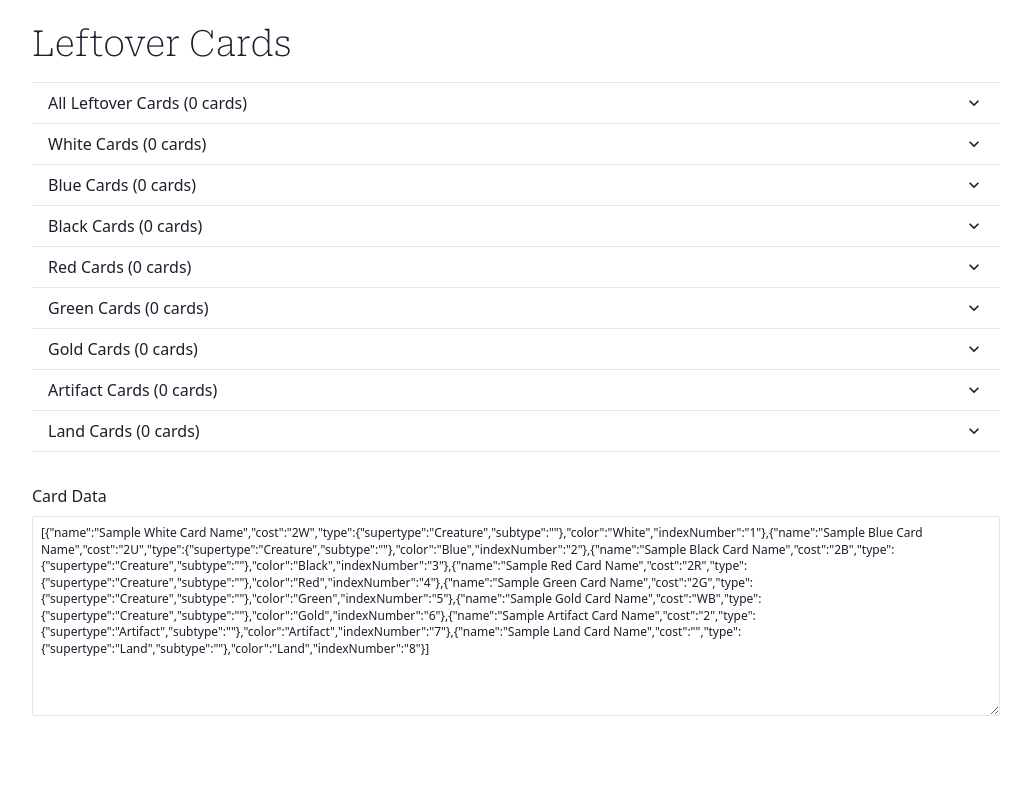
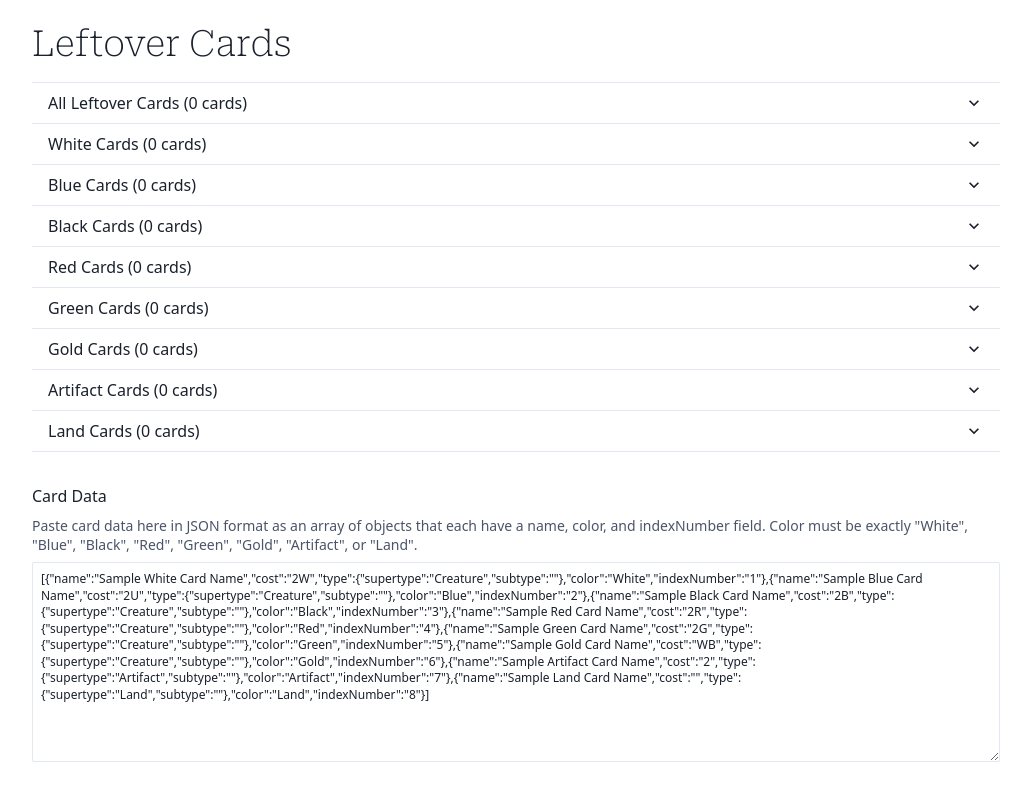
Before and after one commit to selena-groh/magic-packer, a Next.js app: page / in a window 1280 px wide. Shown: the part 884-1684 px from the top of the page, without its empty margins (124-1155 px from the left). Built offline with nearby package versions, Linux system fonts and the light colour scheme.

Commit message:
add better help text and error handling for data upload

```diff
--- a/components/CardDataUploader.js
+++ b/components/CardDataUploader.js
@@ -1,4 +1,9 @@
-import { FormControl, FormLabel, Textarea } from "@chakra-ui/react";
+import {
+  FormControl,
+  FormHelperText,
+  FormLabel,
+  Textarea,
+} from "@chakra-ui/react";
 
 const CardDataUploader = ({ cardData, updateCardData }) => {
   let handleInputChange = (e) => {
@@ -9,10 +14,14 @@ const CardDataUploader = ({ cardData, updateCardData }) => {
   return (
     <FormControl my="32px">
       <FormLabel>Card Data</FormLabel>
+      <FormHelperText mb="8px">
+        Paste card data here in JSON format as an array of objects that each
+        have a name, color, and indexNumber field. Color must be exactly
+        "White", "Blue", "Black", "Red", "Green", "Gold", "Artifact", or "Land".
+      </FormHelperText>
       <Textarea
         value={JSON.stringify(cardData)}
         onChange={handleInputChange}
-        placeholder="Paste card data here in JSON format."
         size="xs"
         resize="vertical"
         height="200px"
--- a/components/ControlledNumberInput.js
+++ b/components/ControlledNumberInput.js
@@ -12,7 +12,9 @@ const ControlledNumberInput = ({ label, name, value, updateValue }) => {
     <div>
       <FormLabel>{label}</FormLabel>
       <NumberInput
-        onChange={(valueString) => updateValue(parseInt(valueString))}
+        onChange={(valueString) =>
+          updateValue(valueString ? parseInt(valueString) : 0)
+        }
         value={value}
         name={name}
       >
--- a/components/Packer.js
+++ b/components/Packer.js
@@ -30,7 +30,7 @@ const Packer = ({
     const colorBucket = cardToRemove.color;
     bucketedCardsRemaining[colorBucket] = bucketedCardsRemaining[
       colorBucket
-    ].filter((card) => card.indexNumber !== cardToRemove.indexNumber);
+    ]?.filter((card) => card.indexNumber !== cardToRemove.indexNumber);
   }
 
   function pickRandomCardIndex(cards) {
@@ -138,13 +138,13 @@ const Packer = ({
       </Heading>
       <Accordion allowMultiple>
         <CardGroupAccordionItem
-          title={`All Leftover Cards (${leftoverCards.length} cards)`}
+          title={`All Leftover Cards (${leftoverCards?.length} cards)`}
           cards={leftoverCards}
         />
         {Object.entries(leftoverBucketedCards).map(([color, cards]) => (
           <CardGroupAccordionItem
             key={color}
-            title={`${color} Cards (${cards.length} cards)`}
+            title={`${color} Cards (${cards?.length} cards)`}
             cards={cards}
           />
         ))}
```
Also changed, not shown: 1 other file (tests, documents, lock files or other folders).
